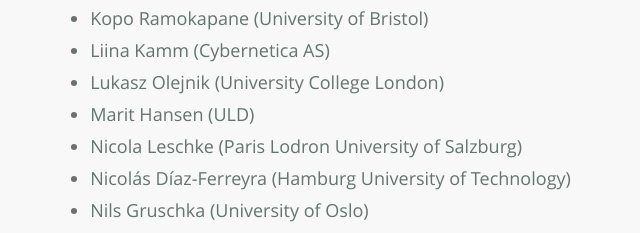
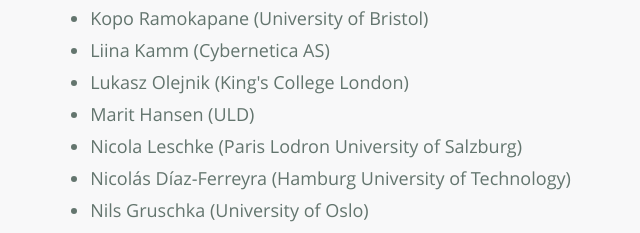
Before and after one commit to UNIX-UPM/IWPE, a plain HTML site: page organization.html in a window 1280 px wide. Shown: the part 965-1198 px from the top of the page, 58-698 px from the left. Drawn offline with nearby package versions, Linux system fonts and the light colour scheme; some packages are replaced by stand-ins of ours; a script that the page names is missing.

Commit message:
updated PC member affiliation

```diff
--- a/organization.html
+++ b/organization.html
@@ -93,7 +93,7 @@ June 30, 2025, Venice (Italy)</h2>
  <li style="text-align: justify;">Kai Rannenberg (Goethe University Frankfurt)</li>
  <li style="text-align: justify;">Kopo Ramokapane (University of Bristol)</li>
  <li style="text-align: justify;">Liina Kamm (Cybernetica AS)</li>
- <li style="text-align: justify;">Lukasz Olejnik (University College London)</li>
+ <li style="text-align: justify;">Lukasz Olejnik (King's College London)</li>
  <li style="text-align: justify;">Marit Hansen (ULD) </li>
  <li style="text-align: justify;">Nicola Leschke (Paris Lodron University of Salzburg) </li>
  <li style="text-align: justify;">Nicolás Díaz-Ferreyra (Hamburg University of Technology) </li>
```
